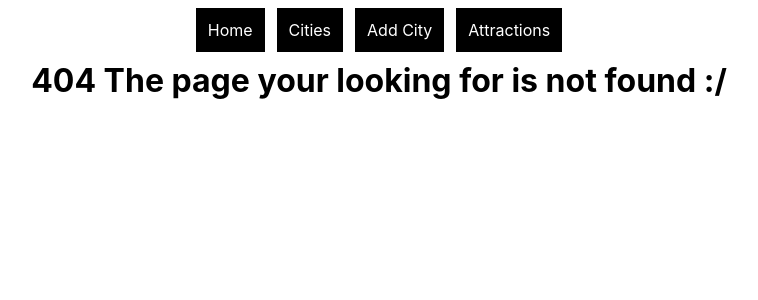
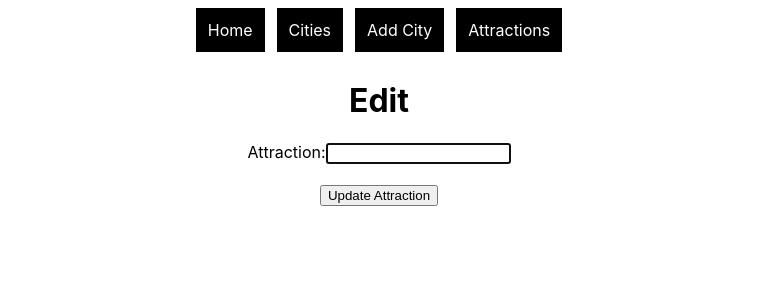
Before and after one commit to veritycarlos/page-turner-frontend, a React (Create React App) app: page /attractions/1/edit in a window 1280 px wide. Before the commit this address had no page. Shown: the top 300 px of the page, without its empty margins (261-1019 px from the left). Built offline with nearby package versions, Linux system fonts and the light colour scheme; no server answers.

Commit message:
added patch to attraction

```diff
--- a/src/App.js
+++ b/src/App.js
@@ -11,6 +11,7 @@ import PageNotFound from './components/PageNotFound';
 import AttractionDetails from './components/AttractionDetails';
 import NewAttraction from './components/NewAttraction';
 import EditPlace from './components/EditPlace';
+import EditAttraction from './components/EditAttraction';
 
 function App() {
   return (
@@ -25,6 +26,7 @@ function App() {
           <Route exact path="/places" element= {<Places/>} />
           <Route path="/places/:id" element= {<PlaceDetails/>} />
           <Route path="/places/:id/edit" element={<EditPlace/>} />
+          <Route path="/attractions/:id/edit" element={<EditAttraction/>} />
           <Route exact path="/places/new" element={<PlaceForm/>} />
           <Route path="*" element= {<PageNotFound/>} />
         </Routes>
--- a/src/components/AttractionDetails.js
+++ b/src/components/AttractionDetails.js
@@ -39,6 +39,7 @@ const AttractionDetails = () => {
             <p>{attraction.address}</p>
             <p>City: <NavLink to={`/places/${attraction.place.id}`}>{attraction.place.city}</NavLink> </p>
             <button onClick={ () => deleteAttraction( attraction.id )}>Delete</button>
+            <p><NavLink to={`/attractions/${attraction.id}/edit`}>Edit Location</NavLink></p>
         </div>
     )
 }
--- a/src/components/EditAttraction.js
+++ b/src/components/EditAttraction.js
@@ -1,11 +1,5 @@
 import React, {useState, useEffect} from 'react'
 import { useNavigate, useParams } from 'react-router-dom'
-
-// function EditPlace() {
-//   const [city, setCity]=useState("");
-//   const [ place, setPlace ] = useState("");
-//   const {id}=useParams();
-//   const navigate = useNavigate();
 
 function EditAttraction() {
   const [name, setName]=useState("");
@@ -13,53 +7,53 @@ function EditAttraction() {
   const {id}=useParams();
   const navigate = useNavigate();
 
-//   const handleChange = e => {
-//     setCity(e.target.value)
-//   }
+  const handleChange = e => {
+    setName(e.target.value)
+  }
 
-//     useEffect(() => {
-//         fetch(`http://localhost:9292/places/${id}`)
-//         .then(res => res.json())
-//         .then(data => {
-//             console.log(data)
-//             setPlace(data)
-//             setCity(data.city)
-//         })
-//     }, [])
+    useEffect(() => {
+        fetch(`http://localhost:9292/attractions/${id}`)
+        .then(res => res.json())
+        .then(data => {
+            console.log(data)
+            setAtr(data)
+            setName(data.name)
+        })
+    }, [])
 
-//     const handleSubmit = e => {
-//       e.preventDefault();
-//       const headers = {
-//         "Accept": 'application/json',
-//         "Content-Type": "application/json"
-//       }
-//       const body = {city: city }
-//       const options = {
-//         method: 'PATCH',
-//         headers: headers,
-//         body: JSON.stringify(body)
-//       }
-//       fetch(`http://localhost:9292/places/${id}`, options)
-//         .then(r => r.json())
-//         .then(data => {
-//           navigate(`/places/${id}`)
-//         })
-//     }
+    const handleSubmit = e => {
+      e.preventDefault();
+      const headers = {
+        "Accept": 'application/json',
+        "Content-Type": "application/json"
+      }
+      const body = {name: name }
+      const options = {
+        method: 'PATCH',
+        headers: headers,
+        body: JSON.stringify(body)
+      }
+      fetch(`http://localhost:9292/attractions/${id}`, options)
+        .then(r => r.json())
+        .then(data => {
+          navigate(`/attractions/${id}`)
+        })
+    }
 
-//   return (
-//     <div>
-//       <br/>
-//       <h1>Edit {place.city}</h1>
-//       <form onSubmit={handleSubmit}>
-//         <div>
-//           <label htmlFor="city" >City:</label>
-//           <input type="text" id="city" value={city} onChange={handleChange} autoFocus= {true}/>
-//         </div>
-//         <br/>
-//         <input type="submit" value="Update City"></input>
-//       </form>
-//     </div>
-//   )
-// }
+  return (
+    <div>
+      <br/>
+      <h1>Edit {atr.name}</h1>
+      <form onSubmit={handleSubmit}>
+        <div>
+          <label htmlFor="atrname" >Attraction:</label>
+          <input type="text" id="atrname" value={name} onChange={handleChange} autoFocus= {true}/>
+        </div>
+        <br/>
+        <input type="submit" value="Update Attraction"></input>
+      </form>
+    </div>
+  )
+}
 
-// export default EditPlace
+export default EditAttraction
```
